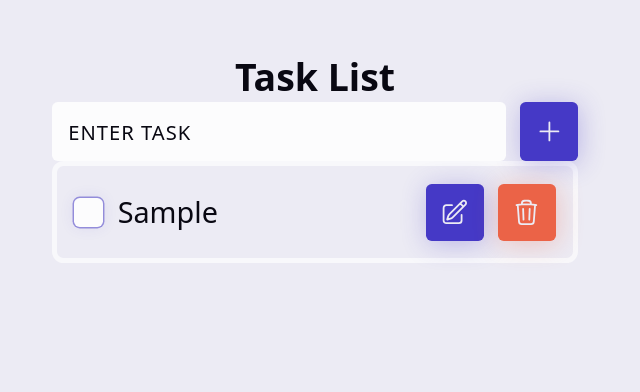
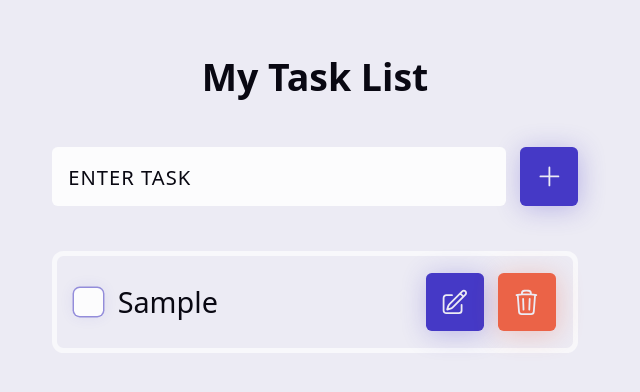
Before and after one commit to travisburns/todolistreact, a React (Vite) app in the folder todolist/: page / in a window 1280 px wide. Both pictures are taken after typing "Sample" into the empty fields and a click on the button "Add Task". Shown: the top 392 px of the page, without its empty margins (325-965 px from the left). Built offline with nearby package versions, Linux system fonts and the light colour scheme.

Commit message:
Practiced part 4 of tutorial. Needed to reference some notes but overal retained phenomenal information, except forget to add the property deleteTask to tasList as well, understood why err happned due to it not being mapped

```diff
--- a/todolist/src/App.jsx
+++ b/todolist/src/App.jsx
@@ -279,33 +279,40 @@
   //part 3 set a hook with tasks set tasks equal to an array within usestate
   //part 3 within addTasks set setTasks prevstate to return and arry with the spread of prevstate applied to task
   //part 3 add tasks true render task list with the props tasks equal to task.
-import React, {useState} from 'react'
+
+  //part 4 add the delete task function
+
+
+  import { useState } from 'react'
+
+  // custom components
   import CustomForm from './components/CustomForm'
   import TaskList from './components/TaskList'
-const App = () => {
-const [tasks, setTasks] = useState([])
 
+  function App() {
+    const [tasks, setTasks] = useState([]);
 
     const addTask = (task) => {
       setTasks(prevState => [...prevState, task])
     }
 
-
-
+    const deleteTask = (id) => {
+      setTasks(prevState => prevState.filter(t => t.id !== id));
+    }
 
     return (
-    <div className='container'>
+      <div className="container">
         <header>
-        <h1>Task List</h1>
+          <h1>My Task List</h1>
+        </header>
         <CustomForm addTask={addTask}/>
-         {tasks &&
+        {tasks && (
           <TaskList
             tasks={tasks}
+            deleteTask={deleteTask}
           />
-          }
-      </header>
+        )}
       </div>
-
     )
   }
 
--- a/todolist/src/Components/CustomForm.jsx
+++ b/todolist/src/Components/CustomForm.jsx
@@ -244,61 +244,54 @@
 // library imports
 
 
-import React from 'react'
 import { useState } from 'react';
+
+// library imports
 import { PlusIcon } from '@heroicons/react/24/solid'
-const CustomForm = ({addTask}) => {
-  const [task, setTask] = useState("")
+
+const CustomForm = ({ addTask }) => {
+  const [task, setTask] = useState("");
 
   const handleFormSubmit = (e) => {
-    e.preventDefault()
-    addTask(
-      {
+    e.preventDefault();
+    addTask({
       name: task,
       checked: false,
       id: Date.now()
-      }
-    )
+    })
     setTask("")
   }
 
-
   return (
     <form
-      className='todo'
+      className="todo"
       onSubmit={handleFormSubmit}
       >
-
       <div className="wrapper">
         <input
-          type='text'
-          id='task'
-          className='input'
+          type="text"
+          id="task"
+          className="input"
           value={task}
-          onInput={(e) => setTask(e.target.value) }
+          onInput={(e) => setTask(e.target.value)}
           required
           autoFocus
           maxLength={60}
-          placeholder='Enter Task'
+          placeholder="Enter Task"
         />
         <label
-        htmlFor='task'
-        className='label'
-      >Enter Task
-      </label>
+          htmlFor="task"
+          className="label"
+        >Enter Task</label>
       </div>
       <button
-    className='btn'
-    aria-label='add Task'
-    type='submit'
+        className="btn"
+        aria-label="Add Task"
+        type="submit"
         >
-
         <PlusIcon />
       </button>
-
-
     </form>
   )
 }
-
 export default CustomForm
--- a/todolist/src/Components/TaskItem.jsx
+++ b/todolist/src/Components/TaskItem.jsx
@@ -160,7 +160,7 @@ import { CheckIcon  } from '@heroicons/react/24/outline';
 import { PencilSquareIcon  } from '@heroicons/react/24/outline';
 import { TrashIcon } from '@heroicons/react/24/outline';
 
-const TaskItem = ({task}) => {
+const TaskItem = ({ task, deleteTask }) => {
   const [isChecked, setIsChecked ] = useState(task.checked);
 
   const handleCheckboxChange = (e) =>{
@@ -200,7 +200,7 @@ const TaskItem = ({task}) => {
         <button
           className={`btn ${styles.delete}`}
           aria-label={`Delete ${task.name} Task`}
-          // onClick={}
+          onClick={() => deleteTask(task.id)}
         >
           <TrashIcon width={24} height={24} />
         </button>
--- a/todolist/src/Components/TaskList.jsx
+++ b/todolist/src/Components/TaskList.jsx
@@ -86,7 +86,7 @@
 import React from 'react'
 import TaskItem from './TaskItem'
 
-const TaskList = ({tasks}) => {
+const TaskList = ({tasks, deleteTask}) => {
   return (
 
       <ul className='styles.tasks'>
@@ -94,6 +94,7 @@ const TaskList = ({tasks}) => {
         <TaskItem
             key={task.id}
             task={task}
+            deleteTask={deleteTask}
           />
           ))
         }
```
Lines whose indentation alone changed are shown as unchanged.
